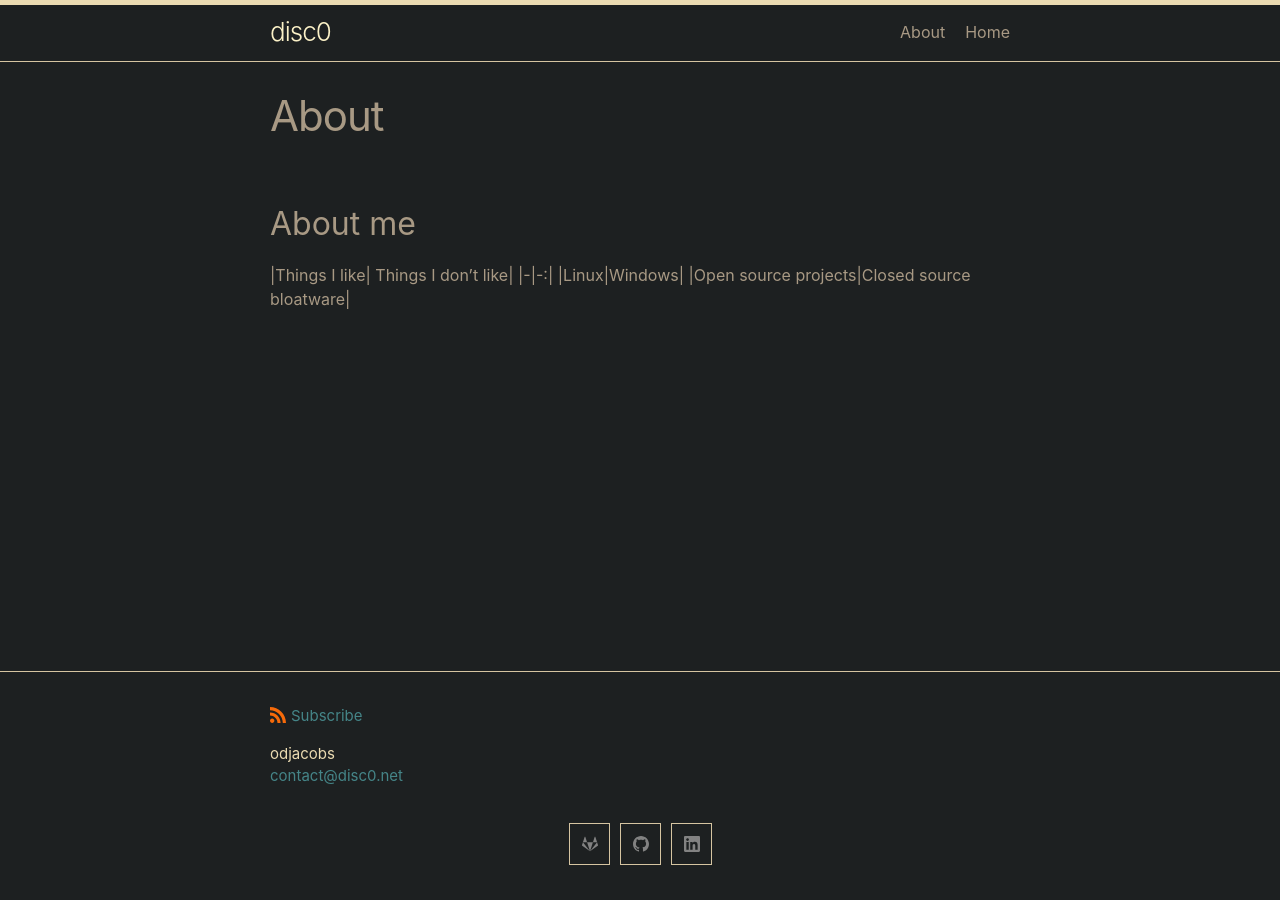
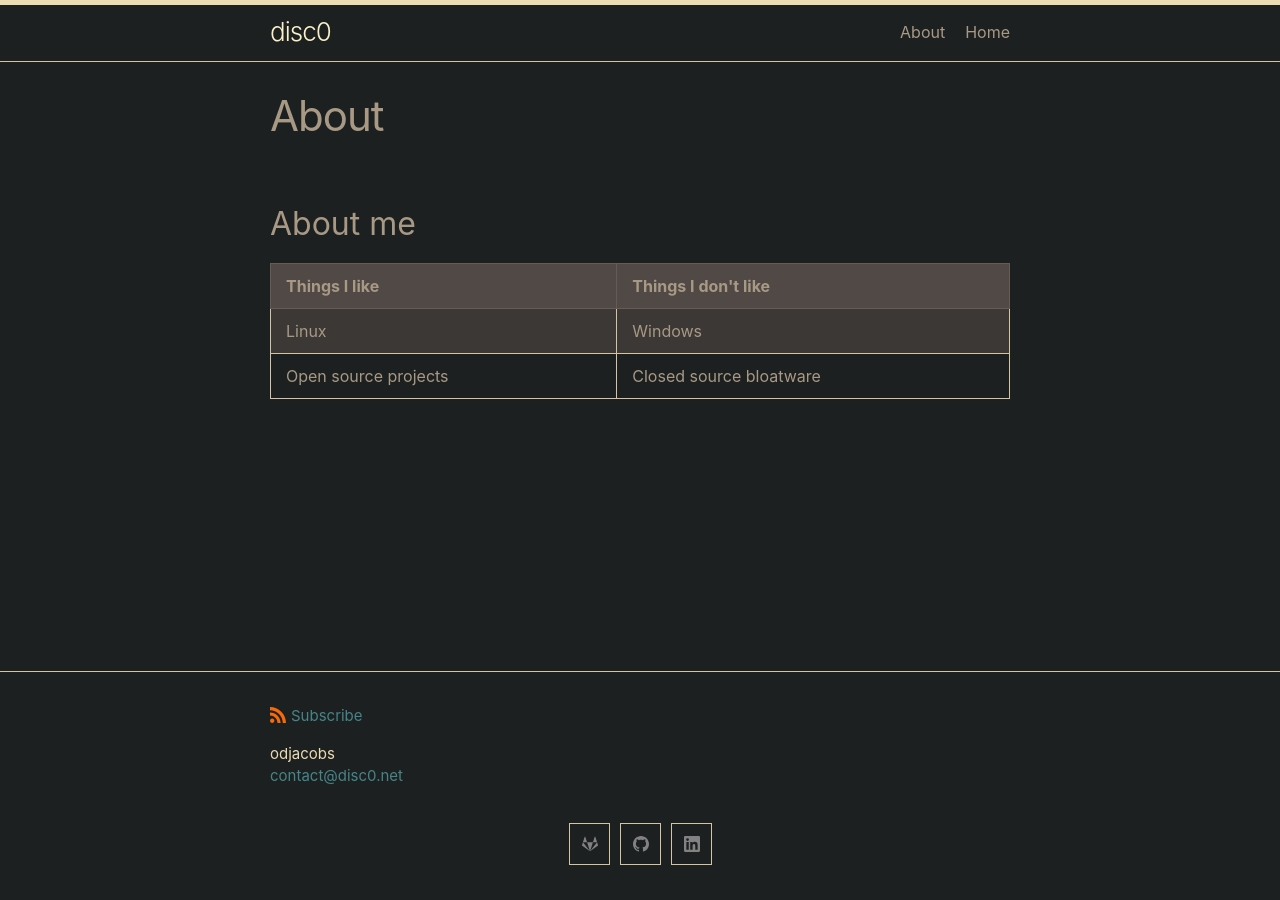
Before and after one commit to odjacobs/disc0.net, a Jekyll site: the page built from about.md, in a window 1280 px wide. Built offline with Jekyll 4.4.1, drawn with Linux system fonts in a browser that asks for light colours.

Commit message:
md to html table

```diff
--- a/about.md
+++ b/about.md
@@ -5,7 +5,17 @@ permalink: /about/
 ---
 
 ## About me
-|Things I like| Things I don't like|
-|-|-:|
-|Linux|Windows|
-|Open source projects|Closed source bloatware|
+<table>
+    <tr>
+        <th>Things I like</th>
+        <th>Things I don't like</th>
+    </tr>
+    <tr>
+        <td>Linux</td>
+        <td>Windows</td>
+    </tr>
+    <tr>
+        <td>Open source projects</td>
+        <td>Closed source bloatware</td>
+    </tr>
+</table>
```
